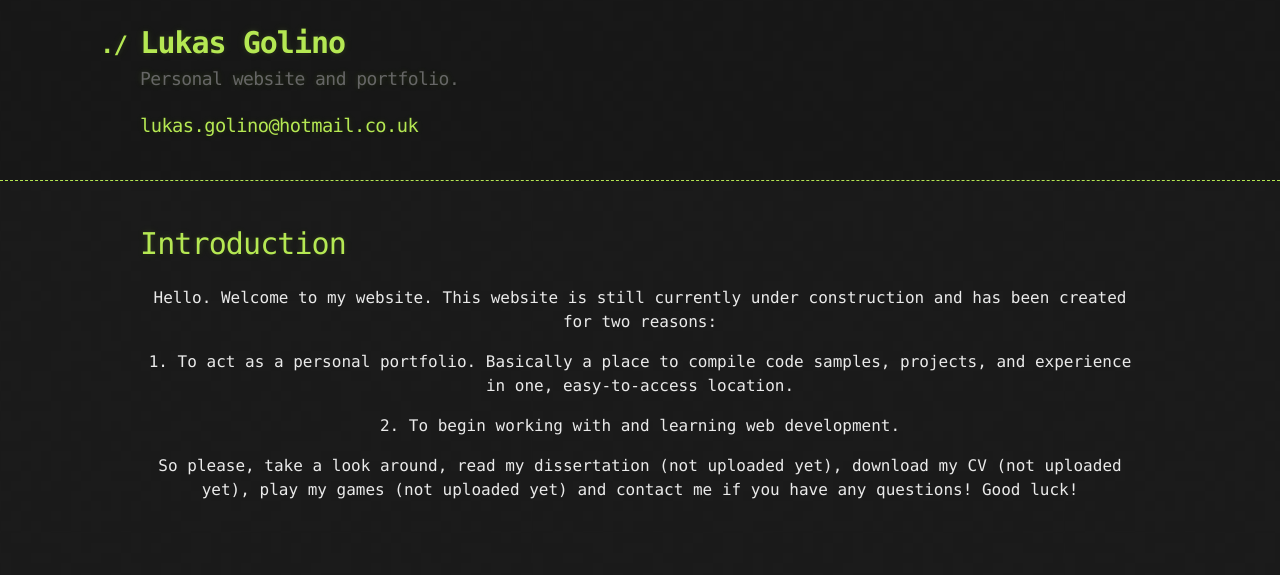
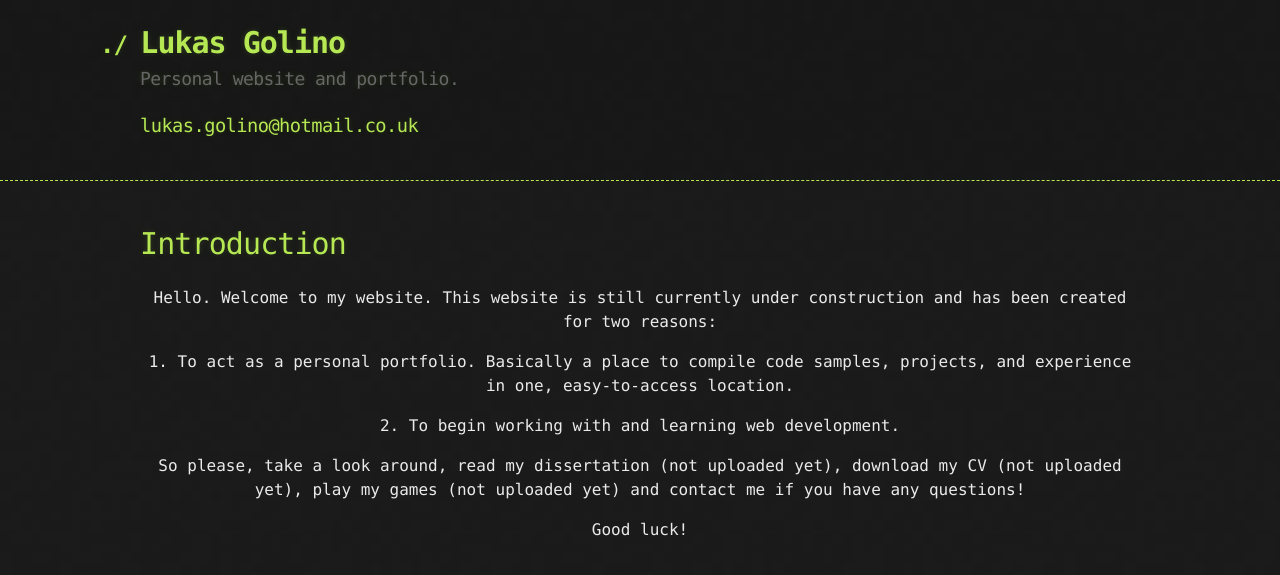
Before and after one commit to lukasgolino/lukasgolino.github.io, a Jekyll site: the page built from index.md, in a window 1280 px wide. Shown: the top 575 px of the page. Built offline with Jekyll 4.4.1, drawn with Linux system fonts in a browser that asks for light colours; our own code applies the rules of GitHub Pages for plain Markdown files.

Commit message:
Update index.md

```diff
--- a/index.md
+++ b/index.md
@@ -25,11 +25,15 @@ layout: default
 
 <p>
   <center>
-    So please, take a look around, read my dissertation (not uploaded yet), download my CV (not uploaded yet), play my games (not uploaded yet) and contact me if you have any questions! Good luck!
+    So please, take a look around, read my dissertation (not uploaded yet), download my CV (not uploaded yet), play my games (not uploaded yet) and contact me if you have any questions!
   </center>
 </p>
 
-
+<p>
+  <center>
+    Good luck!
+  </center>
+</p>
 
 
 
```
